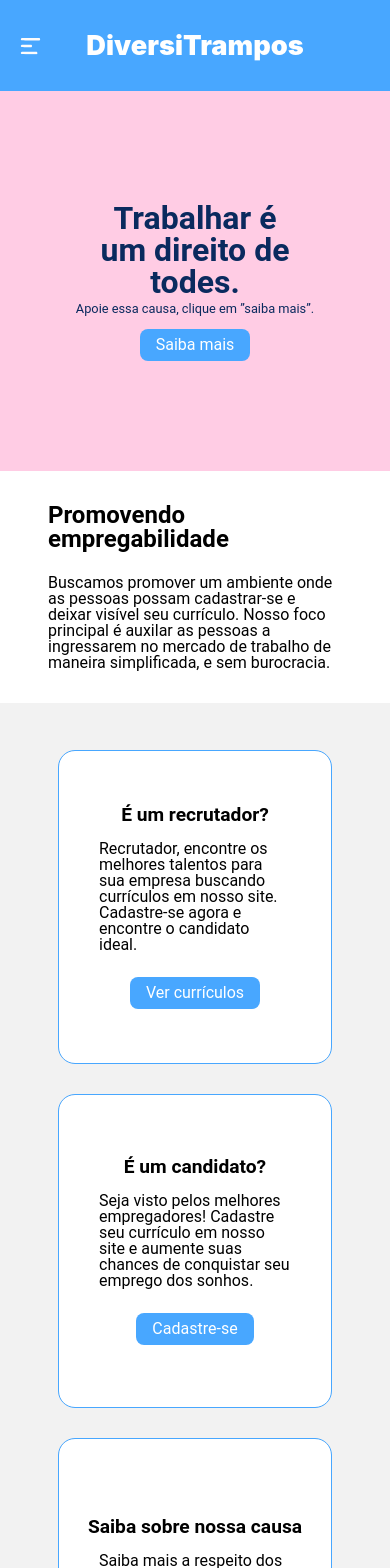
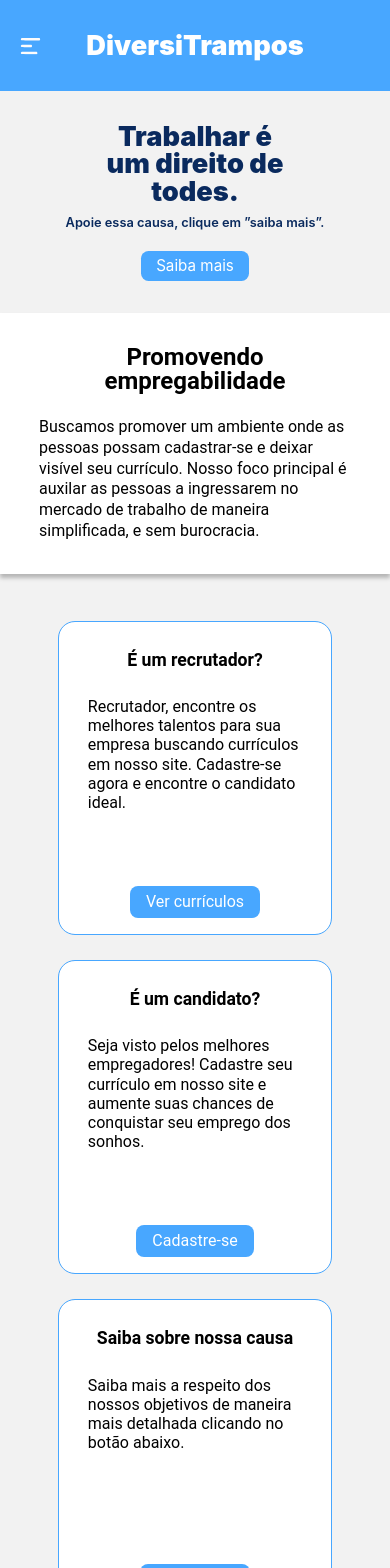
Before and after one commit to gu5tvo/arcoItz, a React (Vite) app in the folder frontend/: page / in a window 390 px wide. Shown: the top 1568 px of the page. Built offline with nearby package versions, Linux system fonts and the light colour scheme.

Commit message:
fix: melhoria da responsividade, ajuste para se assemelhar mais ao protótipo

```diff
--- a/frontend/src/pages/landing/index.tsx
+++ b/frontend/src/pages/landing/index.tsx
@@ -11,42 +11,52 @@ export default function LandingPage(): JSX.Element{
         <>
             <DinamicHeader loginBtn={true} registerBtn={true} searchBtn={true}/>
             <PinkSection>
-                <div>
+                <div className="content">
+                    <div className="cta">
                         <h2>Trabalhar é um direito de todes.</h2>
-                    <small>Apoie essa causa, clique em ”saiba mais”.</small>
+                        <small> Apoie essa causa, clique em ”saiba mais”.</small>
                         <Link to="/about">Saiba mais</Link>
                     </div>
                     <img src={splash} alt="Mulher trans segurando a bandeira Trans, com o mapa do maranhão sobreposto com as cores da bandeira do maranhão."/>
+                </div>
             </PinkSection>
             <DisclaimerSection>
+                <div className="content">
                     <img src={disclaimer} alt="Mão erguida ao ar, pintada com as cores LGBT, representando uma luta por reivindicação de direitos." />
-                <div>
+                    <div className="description">
                         <h3>Promovendo empregabilidade</h3>
                         <p>
                         Buscamos promover um ambiente onde as pessoas possam cadastrar-se e deixar visível seu currículo. Nosso foco principal é auxilar as pessoas a ingressarem no mercado de trabalho de maneira simplificada, e sem burocracia.
                         </p>
                     </div>
+                </div>
             </DisclaimerSection>
             <ActionSection>
                 <BlockArticle>
+                    <div>
                         <h4>É um recrutador?</h4>
                         <p>
                         Recrutador, encontre os melhores talentos para sua empresa buscando currículos em nosso site. Cadastre-se agora e encontre o candidato ideal.
                         </p>
+                    </div>
                     <Link to="/search">Ver currículos</Link>
                 </BlockArticle>
                 <BlockArticle>
+                    <div>
                         <h4>É um candidato?</h4>
                         <p>
                         Seja visto pelos melhores empregadores! Cadastre seu currículo em nosso site e aumente suas chances de conquistar seu emprego dos sonhos.
                         </p>
+                    </div>
                     <Link to="/register">Cadastre-se</Link>
                 </BlockArticle>
                 <BlockArticle>
+                    <div>
                         <h4>Saiba sobre nossa causa</h4>
                         <p>
                         Saiba mais a respeito dos nossos objetivos de maneira mais detalhada clicando no botão abaixo.
                         </p>
+                    </div>
                     <Link to="/about">Saiba mais</Link>
                 </BlockArticle>
             </ActionSection>
--- a/frontend/src/pages/landing/styles.ts
+++ b/frontend/src/pages/landing/styles.ts
@@ -2,22 +2,36 @@ import styled from 'styled-components';
 import { Link } from 'react-router-dom';
 
 export const PinkSection = styled.section`
-    background-color: #FFCCE4;
-    padding: 0 2em;
+    background-color: ${props => props.colors};
     display: flex;
     flex-direction: row;
-    justify-content: space-between;
-    height: 45svh;
-    font-family: 'Roboto', sans-serif;
+    justify-content: center;
+    font-family: 'Inter', sans-serif;
     text-align: center;
+    position: relative;
+
+    .content {
+        width: min(100vw, 2200px);
+        position: relative;
+        display: flex;
+        justify-content: space-around;
+    }
 
     @media (max-width: 768px){
+
+        padding: 2rem;
+
         img{
             display: none;
         }
+
+        .content {
+            justify-content: center;
+
+        }
     }
 
-    div{
+    .cta{
         display: flex;
         flex-direction: column;
         justify-content: center;
@@ -26,20 +40,152 @@ export const PinkSection = styled.section`
     }
 
     h2{
-        font-size: 2em;
-        font-weight: 700;
+        font-size: clamp(1.7rem, 2vw, 2.4rem);
+        font-weight: 900;
         width: 60%;
         color: #0A2A5E;
     }
+
     small{
-        font-size: 0.8em;
-        font-weight: 400;
+        padding-top: 0.6em;
+        padding-bottom: 0.6em;
+        font-size: clamp(0.8rem, 1vw, 1.2rem);
+        font-weight: 600;
         color: #0A2A5E;
     }
 
     img{
-        position: inherit;
-        margin-bottom: -5.5rem;
+        position: relative;
+        bottom: 0;
+        max-width: 30%;
+        width: 100vw;
+        margin-left: 4vw;
+    }
+
+    a{
+        text-decoration: none;
+        color: #fff;
+        background-color: #48A7FF;
+        padding: 0.5em 1em;
+        transition: all 0.3s ease-in-out;
+        border-radius: 0.5em;
+        margin-top: .5em;
+        font-size: clamp(0.95rem, 0.95vw, 1.2rem);
+
+        &:hover{
+            cursor: pointer;
+            scale: 1.05;
+        }
+    }
+`
+
+export const DisclaimerSection = styled.section`
+    width: 100vw;
+
+    background-color: #FFFFFF;
+    padding: 1rem 2rem;
+    display: flex;
+    align-items: center;
+    justify-content: center;
+    box-shadow: 0px 4px 4px rgba(0, 0, 0, 0.25);
+
+    .content {
+        width: min(100vw, 1700px);
+        display: flex;
+        flex-direction: row;
+        justify-content: space-evenly;
+        align-items: center;
+    }
+
+    .description{
+        width: 30%;
+    }
+
+    h3{
+        margin-bottom: 1em;
+        font-size: 1.5em;
+        font-weight: 700;
+    }
+
+    p {
+        text-align: left;
+        line-height: 1.3rem;
+    }
+
+    @media (max-width: 768px){
+
+        padding: 2rem 0;
+
+        .description{
+            text-align: center;
+            width: 80%;
+        }
+
+        img{
+            display: none;
+        }
+
+        .content {
+
+            display: flex;
+            flex-direction: column;
+            align-items: center;
+            justify-content: center;
+        }
+    }
+`
+
+export const ActionSection = styled.section`
+    padding: 3em;
+    display: flex;
+    flex-direction: row;
+    flex-wrap: wrap;
+    justify-content: center;
+    align-items: center;
+    gap: min(4rem, 7vw);
+`
+
+export const BlockArticle = styled.article`
+    display: flex;
+    flex-direction: column;
+    justify-content: space-between;
+    align-items: center;
+    gap: 1em;
+    width: 240px;
+    height: 280px;
+    background-color: #FFFFFF;
+    border-radius: 1em;
+    padding: 1em;
+    outline: 1px solid #48A7FF;
+    transition: all 0.3s ease-in-out;
+    box-shadow: 0 0 0 #48A7FF;
+    text-align: left;
+
+    &:hover{
+        scale: 1.05;
+        box-shadow: 0 0 .6em #48A7FF;
+    }
+
+
+    div h4{
+        font-size: 1.1em;
+        font-weight: 700;
+        margin-bottom: 1rem;
+    }
+
+    div p{
+        text-rendering: optimizeLegibility;
+    }
+
+    div {
+        display: flex;
+        flex-direction: column;
+        justify-content: space-between;
+        align-items: center;
+        gap: 0.7rem;
+        line-height: 1.2rem;
+        padding: 0.8rem;
+        padding-bottom: 0;
     }
 
     a{
@@ -57,92 +203,3 @@ export const PinkSection = styled.section`
         }
     }
 `
-
-export const DisclaimerSection = styled.section`
-    background-color: #FFFFFF;
-    padding: 1em 2em;
-    display: flex;
-    flex-direction: row;
-    justify-content: space-evenly;
-    align-items: center;
-
-    div{
-        width: 30%;
-    }
-
-    h3{
-        margin-bottom: 1em;
-        font-size: 1.5em;
-        font-weight: 700;
-    }
-
-    @media (max-width: 768px){
-        div{
-            width: 100%;
-            padding: 1em;
-        }
-        img{
-            display: none;
-        }
-    }
-`
-
-export const ActionSection = styled.section`
-    padding: 3em;
-    display: flex;
-    flex-direction: row;
-    justify-content: space-around;
-    align-items: center;
-
-    @media (max-width: 768px){
-        flex-direction: column;
-        gap: 2em;
-    }
-`
-
-export const BlockArticle = styled.article`
-    display: flex;
-    flex-direction: column;
-    justify-content: center;
-    align-items: center;
-    gap: 1em;
-    width: 240px;
-    height: 280px;
-    background-color: #FFFFFF;
-    border-radius: 1em;
-    padding: 1em;
-    outline: 1px solid #48A7FF;
-    transition: all 0.3s ease-in-out;
-    box-shadow: 0 0 0 #48A7FF;
-
-    &:hover{
-        scale: 1.05;
-        box-shadow: 0 0 .6em #48A7FF;
-    }
-
-
-    h4{
-        font-size: 1.2em;
-        font-weight: 700;
-    }
-
-    p{
-        text-rendering: optimizeLegibility;
-        width: 80%;
-    }
-
-    a{
-        text-decoration: none;
-        color: #fff;
-        background-color: #48A7FF;
-        padding: 0.5em 1em;
-        transition: all 0.3s ease-in-out;
-        border-radius: 0.5em;
-        margin-top: .5em;
-
-        &:hover{
-            cursor: pointer;
-            scale: 1.05;
-        }
-    }
-`
```
Also changed, not shown: frontend/src/assets/splash.svg. Lines whose indentation alone changed are shown as unchanged.
